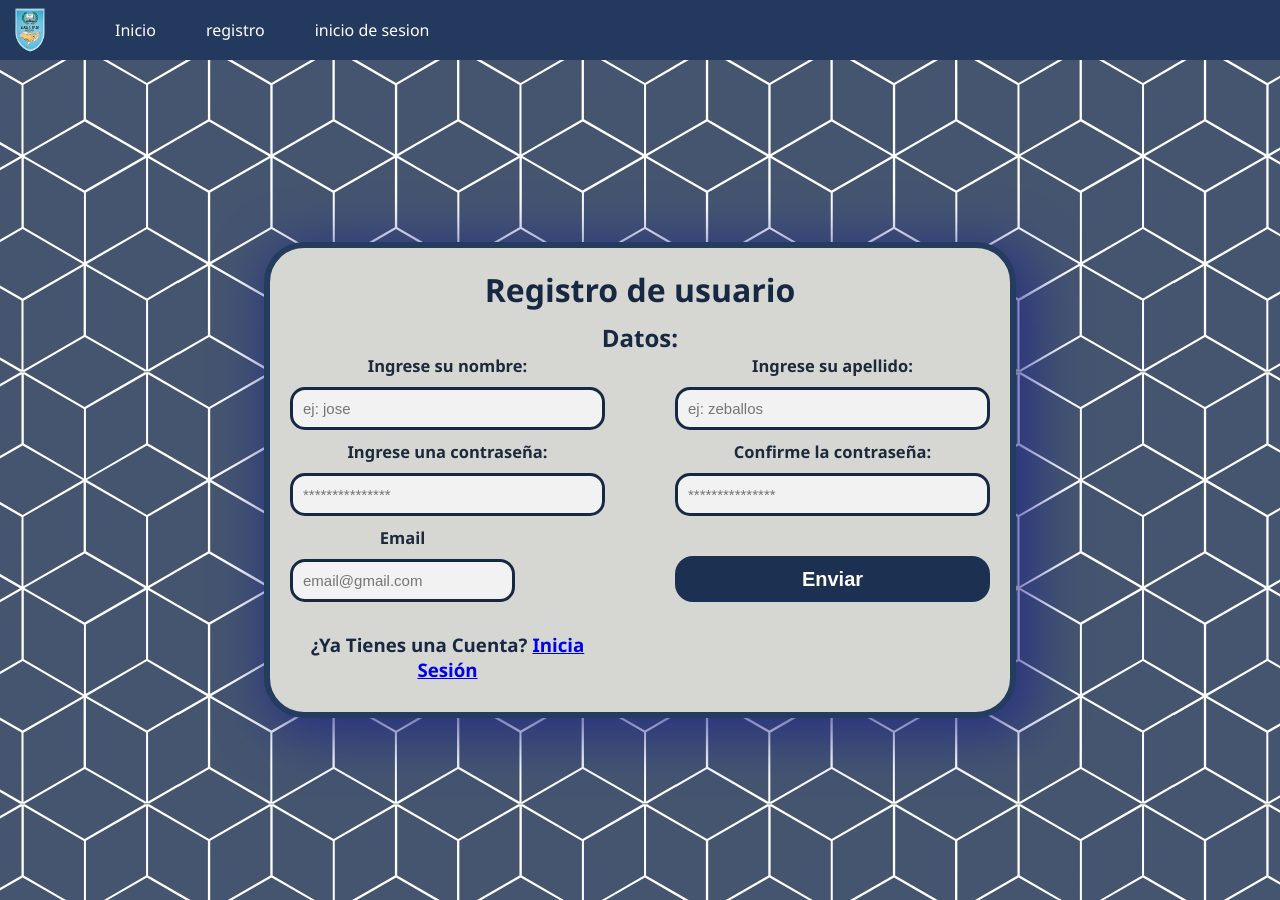
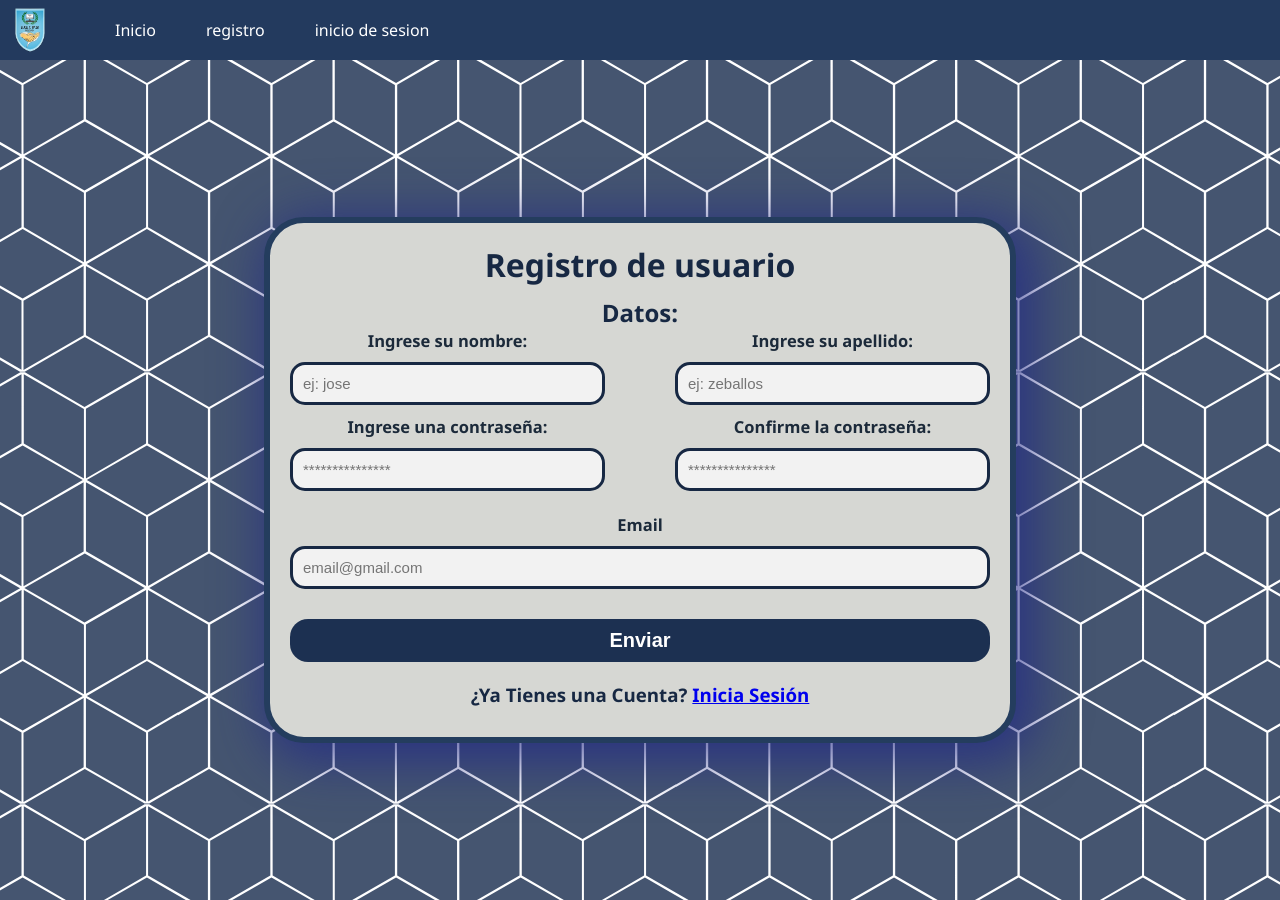
Before and after one commit to lillardRaamsey/Certificados, a React (Create React App) app: page /registro in a window 1280 px wide. Built offline with nearby package versions, Linux system fonts and the light colour scheme; no server answers; the database is empty.

Commit message:
Organización de Espacios en formRegistro

```diff
--- a/src/componentes/formRegistro.jsx
+++ b/src/componentes/formRegistro.jsx
@@ -84,7 +84,12 @@ const FormRegistro = ({ titulo, rol = "alumno" }) => {
               />
             </div>
 
-            <div className="grid-contenedor-contacto">
+
+
+
+
+          </div>
+          <br></br>
           <div className="form-grupo">
               <label>Email</label>
               <input
@@ -94,16 +99,19 @@ const FormRegistro = ({ titulo, rol = "alumno" }) => {
                 placeholder="email@gmail.com"
                 />
               </div>
-          </div>
 
 
             <button type="submit">Enviar</button>
+
+
+
+
             <div>
               <h3>
                 ¿Ya Tienes una Cuenta? <a href="/ingresar">Inicia Sesión</a>
               </h3>
             </div>
-          </div>
+
         </div>
       </form>
     </div>
```
Lines whose indentation alone changed are shown as unchanged.
